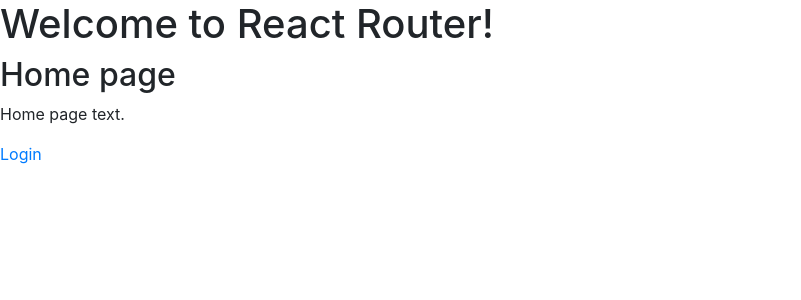
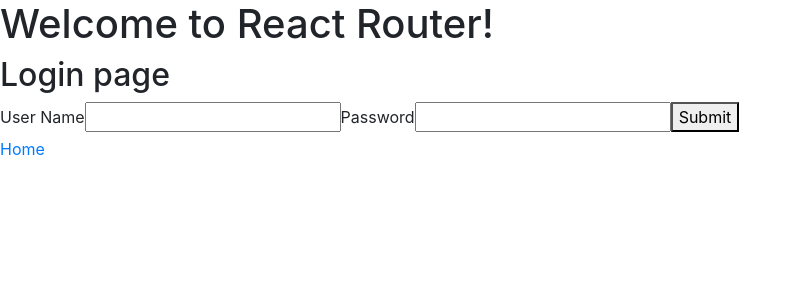
Before and after one commit to lev33/frontend-project-lvl4, a React app: page / in a window 1280 px wide. Shown: the top 300 px of the page, without its empty margins (0-801 px from the left). Built offline with nearby package versions, Linux system fonts and the light colour scheme; the HTML template or start-up script is replaced by a standard one.

Commit message:
add AuthorizationContext

```diff
--- a/package.json
+++ b/package.json
@@ -21,6 +21,7 @@
   "license": "ISC",
   "homepage": "",
   "dependencies": {
+    "axios": "^0.25.0",
     "bootstrap": "^4.6.0",
     "core-js": "^3.12.1",
     "debug": "^4.3.1",
--- a/src/components/App.jsx
+++ b/src/components/App.jsx
@@ -1,22 +1,43 @@
-import React from 'react';
+import React, { useState } from 'react';
 import {
   BrowserRouter, Routes, Route, Link,
 } from 'react-router-dom';
 
 import LoginPage from './LoginPage.jsx';
+import AuthorizationContext from '../context/AuthorizationContext.jsx';
 
 export default function App() {
+  const userData = JSON.parse(localStorage.getItem('loggedUser'));
+  const [user, setUser] = useState(userData ? { username: userData.username } : null);
+
+  const logIn = (data) => {
+    localStorage.setItem('loggedUser', JSON.stringify(data));
+    setUser({ username: data.username });
+  };
+
+  const logOut = () => {
+    localStorage.removeItem('loggedUser');
+    setUser(null);
+  };
+
+  // logOut();
+
   return (
+    <AuthorizationContext.Provider value={{
+      user, logIn, logOut,
+    }}
+    >
       <BrowserRouter>
         <div>
           <h1>Welcome to React Router!</h1>
           <Routes>
-          <Route path="/" element={<Home />} />
+            <Route path="/" element={user ? <Home /> : <LoginPage />} />
             <Route path="/login" element={<LoginPage />} />
-          <Route path="*" element={<NotFound />} />
+            <Route path="*" element={<NoMatch />} />
           </Routes>
         </div>
       </BrowserRouter>
+    </AuthorizationContext.Provider>
   );
 }
 
@@ -34,7 +55,7 @@
   );
 }
 
-function NotFound() {
+function NoMatch() {
   return (
     <>
       <main>
--- a/src/components/LoginPage.jsx
+++ b/src/components/LoginPage.jsx
@@ -1,37 +1,46 @@
-import React from 'react';
+import React, { useContext } from 'react';
 import {
-  Link,
+  Link, useNavigate,
 } from 'react-router-dom';
 import {
   Formik, Field, Form, ErrorMessage,
 } from 'formik';
 import * as Yup from 'yup';
+import axios from 'axios';
 
-export default () => (
+import AuthorizationContext from '../context/AuthorizationContext.jsx';
+
+const LoginPage = () => {
+  const { logIn } = useContext(AuthorizationContext);
+  const navigate = useNavigate();
+  return (
     <>
       <main>
         <h2>Login page</h2>
         <Formik
           initialValues={{ name: '', password: '' }}
           validationSchema={Yup.object({
-          name: Yup.string()
+            username: Yup.string()
               .max(15, 'Must be 15 characters or less')
               .required('Required'),
             password: Yup.string()
               .max(20, 'Must be 20 characters or less')
               .required('Required'),
           })}
-        onSubmit={(values, { setSubmitting }) => {
-          setTimeout(() => {
-            alert(JSON.stringify(values, null, 2));
-            setSubmitting(false);
-          }, 400);
+          onSubmit={async (value) => {
+            try {
+              const { data } = await axios.post('/api/v1/login', value);
+              logIn(data);
+              navigate('/');
+            } catch (err) {
+              console.log(err.response);
+            }
           }}
         >
           <Form>
-          <label htmlFor="name">Name</label>
-          <Field name="name" type="text" />
-          <ErrorMessage name="name" />
+            <label htmlFor="username">User Name</label>
+            <Field name="username" type="text" />
+            <ErrorMessage name="username" />
 
             <label htmlFor="password">Password</label>
             <Field name="password" type="text" />
@@ -46,58 +55,6 @@
       </nav>
     </>
   );
+};
 
-/*
-import React from 'react';
-import {
-  Link,
-} from 'react-router-dom';
-import {
-  Formik, Form, Field, ErrorMessage,
-} from 'formik';
-
-export default function Login() {
-  return (
-    <>
-      <main>
-        <h2>Login page</h2>
-        <Formik
-          initialValues={{ email: '', password: '' }}
-          validate={(values) => {
-            const errors = {};
-            if (!values.email) {
-              errors.email = 'Required';
-            } else if (
-              !/^[A-Z0-9._%+-]+@[A-Z0-9.-]+\.[A-Z]{2,}$/i.test(values.email)
-            ) {
-              errors.email = 'Invalid email address';
-            }
-            return errors;
-          }}
-          onSubmit={(values, { setSubmitting }) => {
-            setTimeout(() => {
-              alert(JSON.stringify(values, null, 2));
-              setSubmitting(false);
-            }, 400);
-          }}
-        >
-          {({ isSubmitting }) => (
-            <Form>
-              <Field type="email" name="email" />
-              <ErrorMessage name="email" component="div" />
-              <Field type="password" name="password" />
-              <ErrorMessage name="password" component="div" />
-              <button type="submit" disabled={isSubmitting}>
-                Submit
-              </button>
-            </Form>
-          )}
-        </Formik>
-      </main>
-      <nav>
-        <Link to="/">Home</Link>
-      </nav>
-    </>
-  );
-}
-*/
+export default LoginPage;
--- /dev/null
+++ b/src/context/AuthorizationContext.jsx
@@ -0,0 +1,5 @@
+import React from 'react';
+
+const AuthorizationContext = React.createContext({});
+
+export default AuthorizationContext;
```
Also changed, not shown: 1 other file (tests, documents, lock files or other folders). Lines whose indentation alone changed are shown as unchanged.
